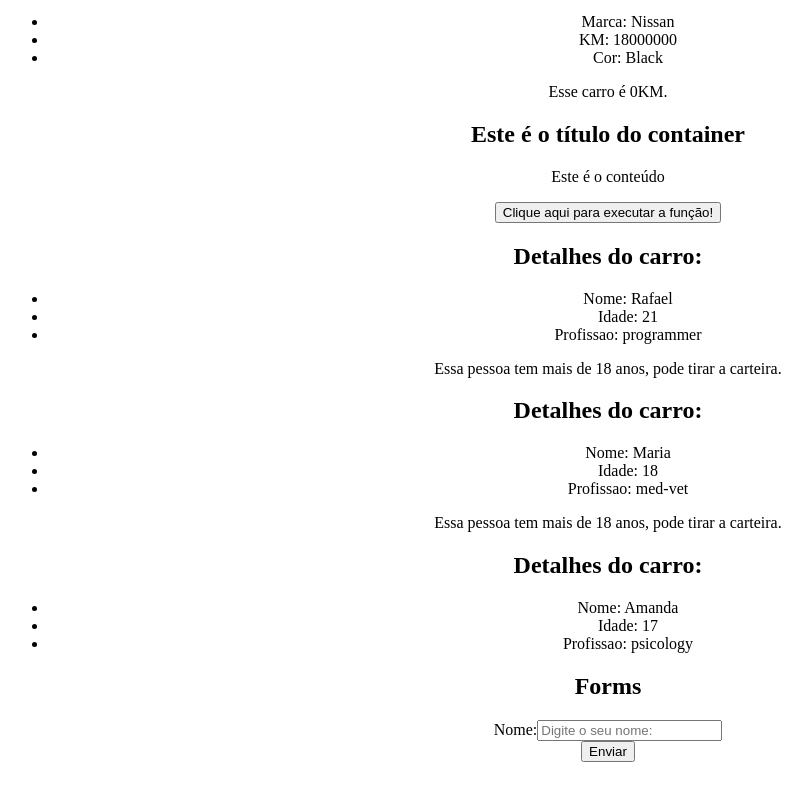
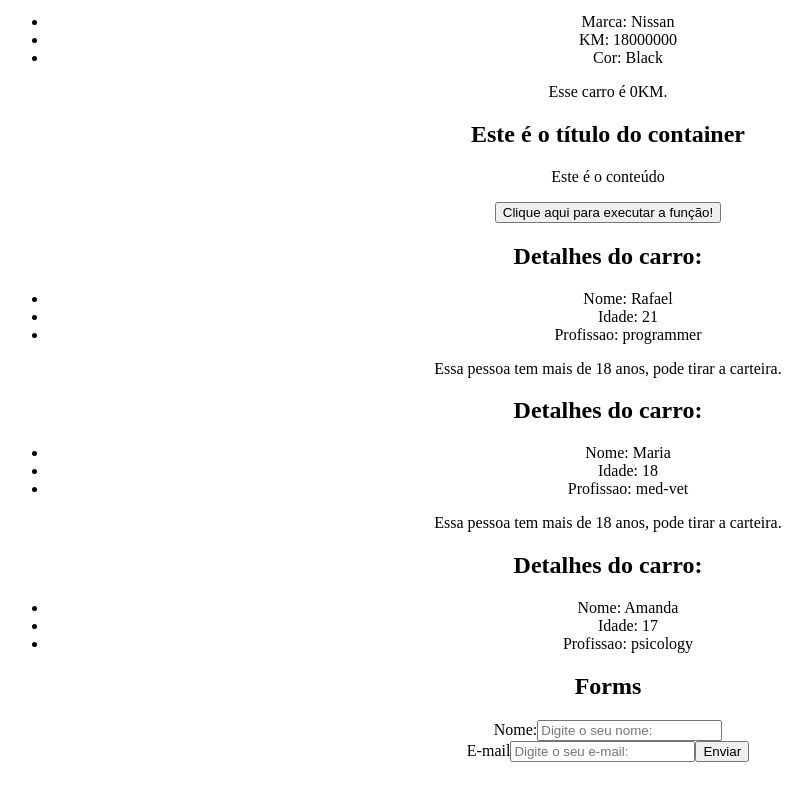
Before and after one commit to RafaelZucarelli/Repositorio-para-estudos---REACTJS, a React (Vite) app: page / in a window 1280 px wide. Shown: the part 1152-1952 px from the top of the page, without its empty margins (32-844 px from the left). Built offline with nearby package versions, Linux system fonts and the light colour scheme.

Commit message:
label envolvendo input

```diff
--- a/src/components/MyForm.tsx
+++ b/src/components/MyForm.tsx
@@ -10,6 +10,15 @@ export default class MyForm extends Component {
             <label htmlFor="name">Nome:</label>
             <input type="text" name="name" placeholder="Digite o seu nome:" />
           </div>
+          {/* label envolvendo input */}
+          <label>
+            <span>E-mail</span>
+            <input
+              type="email"
+              name="email"
+              placeholder="Digite o seu e-mail:"
+            />
+          </label>
           <input type="submit" value={"Enviar"} />
         </form>
       </div>
```
